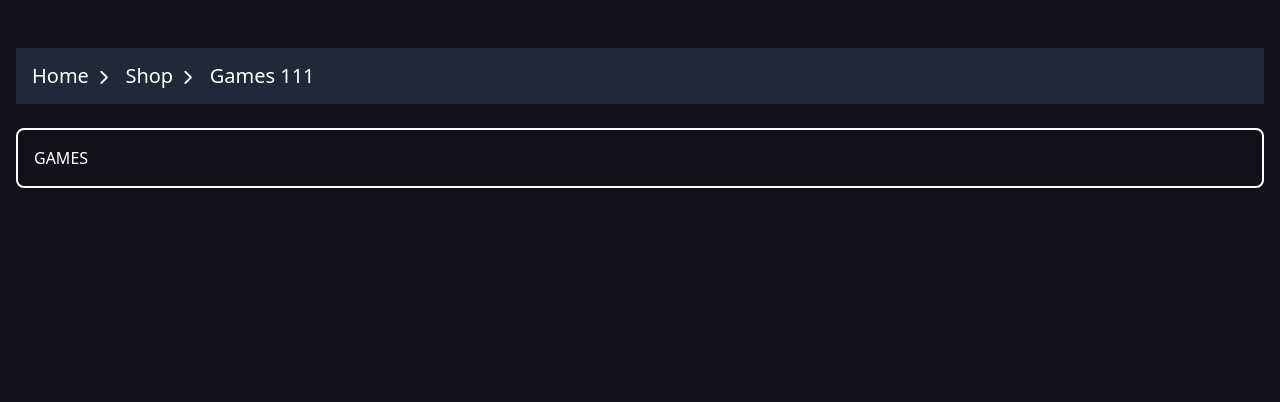
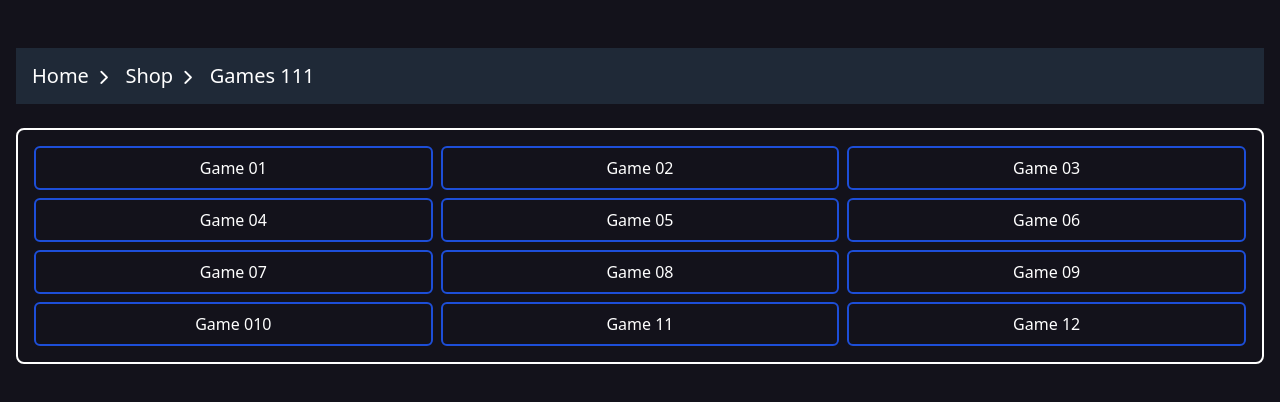
Before and after one commit to onth0s/test-link-navigation, a React (Create React App) app: page /shop/games in a window 1280 px wide. Shown: the top 402 px of the page. Built offline with nearby package versions, Linux system fonts and the light colour scheme.

Commit message:
all right, no clue how to handle this

```diff
--- a/src/App.js
+++ b/src/App.js
@@ -3,6 +3,7 @@ import { Routes, Route, useLocation } from 'react-router-dom';
 
 import { Home, Shop } from './pages';
 import { Books, Games } from './pages/Shop';
+import { NthGame } from './pages/Shop/Categories/Games';
 
 import { NavLinkBar } from './components';
 
@@ -27,6 +28,7 @@ function App() {
 				<Route path="/shop/" element={<Shop />} />
 				<Route path="/shop/books" element={<Books />} />
 				<Route path="/shop/games" element={<Games />} />
+				<Route path="/shop/games/:id" element={<NthGame />} />
 
 				<Route path="*" element={<div>
 					<p>404: No match for this route!</p>
--- /dev/null
+++ b/src/pages/Shop/Categories/Games/NthGame/index.js
@@ -0,0 +1,9 @@
+import { useParams } from "react-router";
+
+export const NthGame = () => {
+	const { id } = useParams();
+
+	return (<div className="bg-yellow-900_ text-lg">
+		<p>Game Number: {(id < 10 ? '0' : '') + id}</p>
+	</div>);
+}
--- a/src/pages/Shop/Categories/Games/index.js
+++ b/src/pages/Shop/Categories/Games/index.js
@@ -1,5 +1,19 @@
+import { useNavigate } from 'react-router';
+
 export const Games = () => {
-	return (<div>
-		GAMES
+	const navigate = useNavigate();
+
+	const handleClick = (i) => navigate(String(i));
+
+	return (<div className="grid grid-cols-3 gap-2">
+		{[...Array(12).keys()].map((el, i) => (
+			<div key={i} className="border-2 border-blue-700 flex items-center justify-center rounded-md py-2 cursor-pointer"
+			onClick={() => handleClick(i + 1)}
+			>
+				<p>Game {(i < 10 ? '0' : '') + (i + 1)}</p>
+			</div>
+		))}
 	</div>);
 }
+
+export { NthGame } from './NthGame';
--- a/src/pages/Shop/index.js
+++ b/src/pages/Shop/index.js
@@ -3,8 +3,8 @@ import { useNavigate } from 'react-router';
 export { Books, Games } from './Categories';
 
 const categories = [
+	'Games',
 	'Books',
-	'Games',
 ];
 
 export const Shop = () => {
--- a/src/utils/URLs/index.js
+++ b/src/utils/URLs/index.js
@@ -4,6 +4,8 @@ const URLs = [
 	{ route: '/shop', name: 'Shop' },
 
 	{ route: '/shop/games', name: 'Games 111' },
+	{ route: '/shop/games/:id', name: 'Games 111' },
+
 	{ route: '/shop/books', name: 'Books 222' },
 ]
 
```
